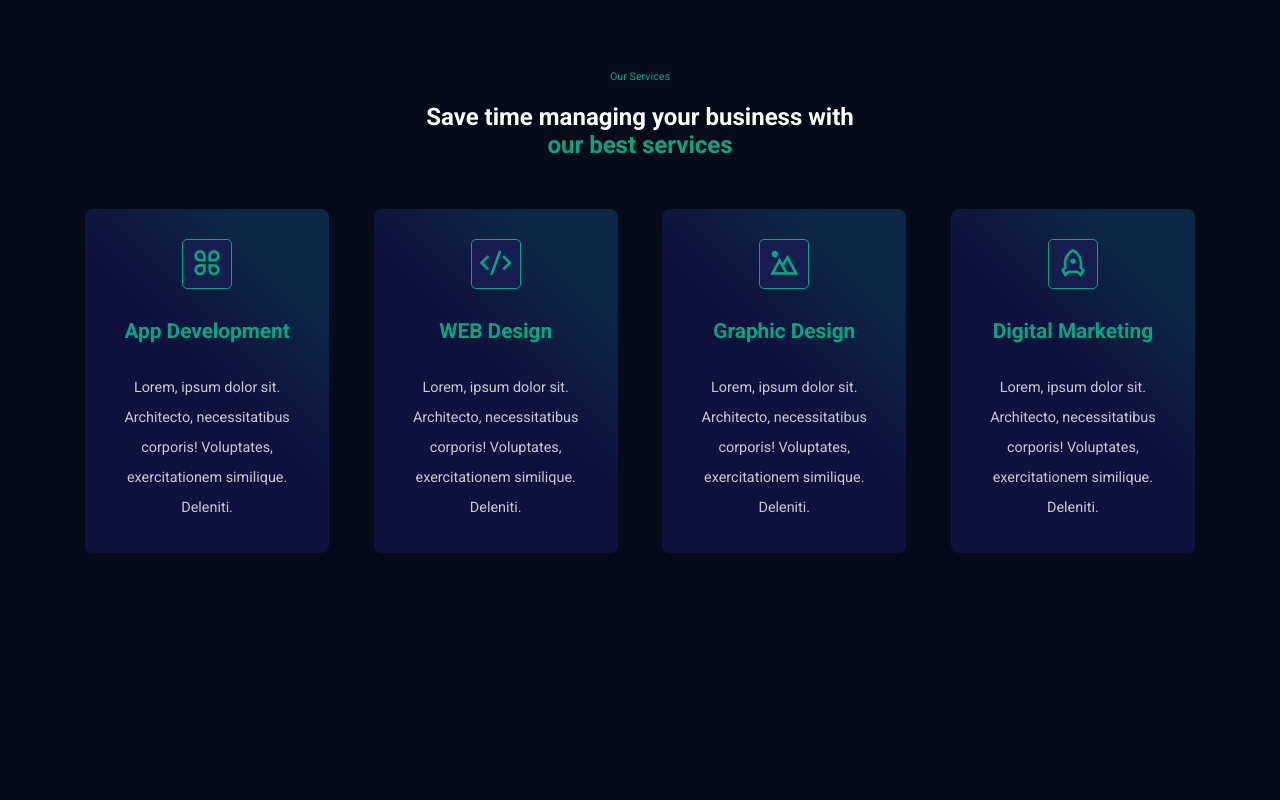
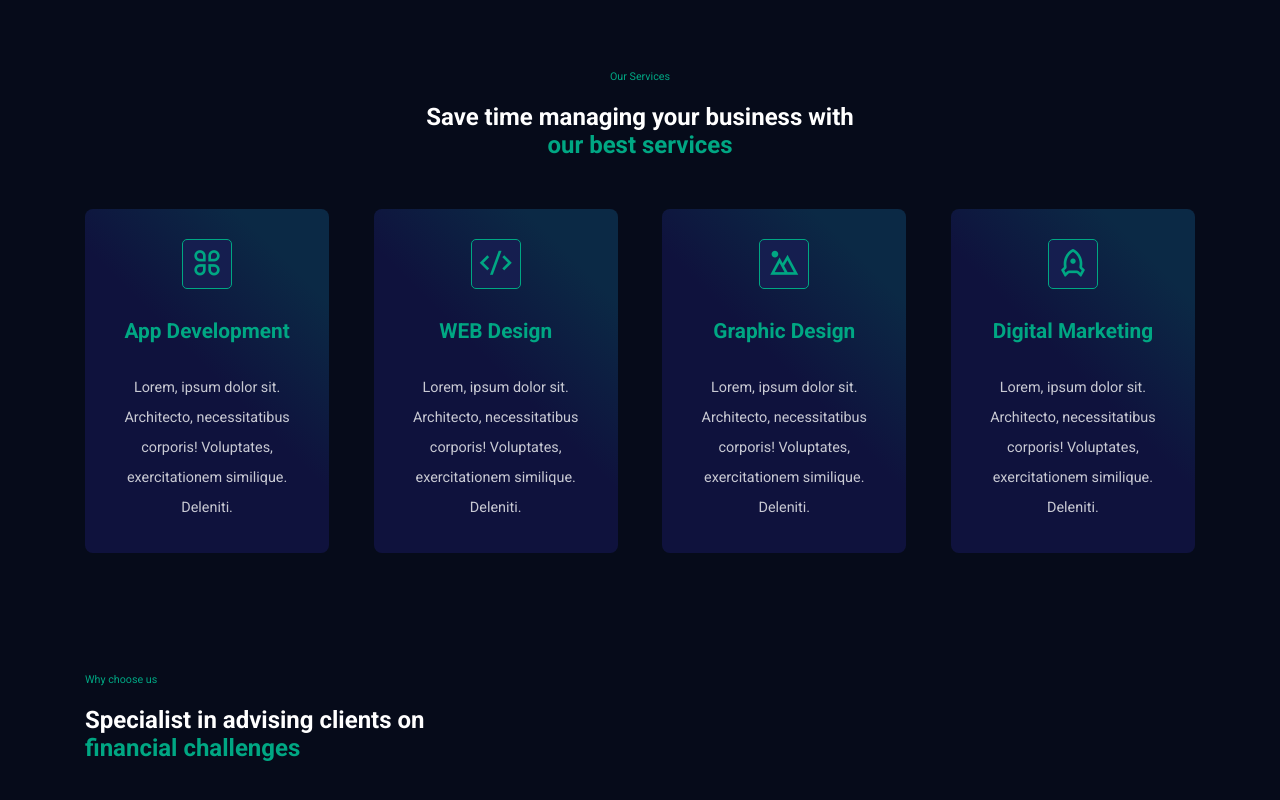
Before and after one commit to ShadmanShahariar/CompanyPortfolio, a React (Create React App) app: page / in a window 1280 px wide. Shown: the part 809-1609 px from the top of the page. Before the commit the page ends 1422 px from the top, so only its background shows below. Built offline with nearby package versions, Linux system fonts and the light colour scheme.

Commit message:
about section start

```diff
--- a/src/App.js
+++ b/src/App.js
@@ -3,6 +3,7 @@ import Header from "./components/Header/Header";
 import Hero from "./components/UI/Hero";
 import Counter from "./components/UI/Counter";
 import Services from "./components/UI/Services";
+import About from "./components/UI/About";
 
 function App() {
   return (
@@ -11,6 +12,7 @@ function App() {
       <Hero />
       <Counter />
       <Services />
+      <About />
     </>
   );
 }
--- /dev/null
+++ b/src/components/UI/About.jsx
@@ -0,0 +1,21 @@
+import React from "react";
+import "../../styles/about.css";
+
+const About = () => {
+  return (
+    <section className="about">
+      <div className="container">
+        <div className="about_wrapper">
+          <div className="about_contant">
+            <h6 className="subtitle">Why choose us</h6>
+            <h2>Specialist in advising clients on</h2>
+            <h2 className="highlight"> financial challenges</h2>
+          </div>
+          <div className="about_img"></div>
+        </div>
+      </div>
+    </section>
+  );
+};
+
+export default About;
```
Also changed, not shown: src/styles/about.css (added).
